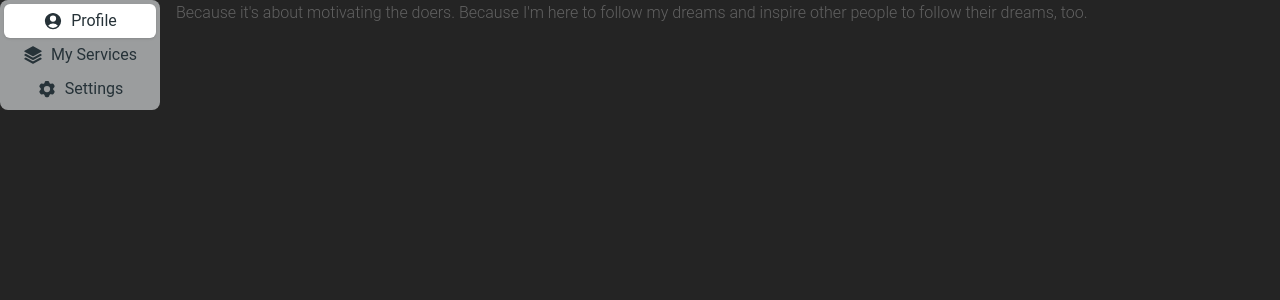
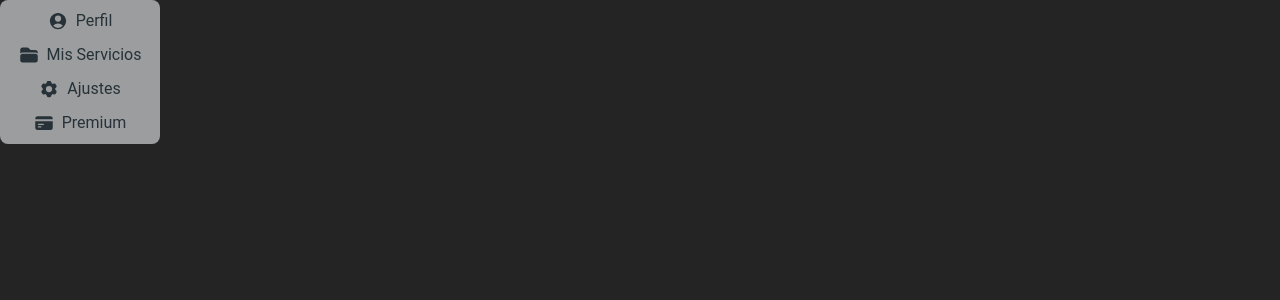
Before and after one commit to angeldvilla/skillHub-front, a React (Vite) app: page /my-profile in a window 1280 px wide. Shown: the top 300 px of the page. Built offline with nearby package versions, Linux system fonts and the light colour scheme.

Commit message:
PanelUser & Routes

```diff
--- a/src/App.jsx
+++ b/src/App.jsx
@@ -7,7 +7,11 @@ import JobDetail from "./components/JobDetail/JobDetail";
 import FormWorkCreated from "./components/FormWorkCreated/FormWorkCreated";
 import WorkPublications from "./components/WorkPublications/WorkPublications";
 import UnderDevelopment from "./components/UnderDevelopment/UnderDevelopment";
-import UserProfile from "./components/UserProfile/UserProfile";
+
+/* ROUTES PANEL USER*/
+import UserPanel from "./components/PanelUser/UserPanel";
+import Profile from "./components/PanelUser/Profile";
+import Settings from "./components/PanelUser/Settings";
 /* ------------------------------------------- */
 import { Routes, Route } from "react-router-dom";
 /* ------------------------------------------- */
@@ -22,13 +26,20 @@ function App() {
       <Route path="/jobdetail/:id" element={<JobDetail />} />
       <Route path="/CreateWork" element={<FormWorkCreated />} />
       <Route path="/Edit-Work/:id" element={<FormWorkCreated />} />
-      <Route path="/WorkPublications" element={<WorkPublications />} />
       <Route path="/terms-of-use" element={<UnderDevelopment />} />
       <Route path="/privacy-policies" element={<UnderDevelopment />} />
       <Route path="/cookies-policies" element={<UnderDevelopment />} />
       <Route path="/payment-policies" element={<UnderDevelopment />} />
       <Route path="/contact-us" element={<UnderDevelopment />} />
-      <Route path="/my-profile" element={<UserProfile />} />
+
+      {/* RUTAS ANIDADAS PARA EL PANEL DE PERFIL DE USUARIO */}
+      <Route path="/my-profile/" element={<UserPanel />}>
+        <Route path="user" element={<Profile />} />
+        <Route path="WorkPublications" element={<WorkPublications />} />
+        <Route path="settings" element={<Settings />} />
+      </Route>
+      {/* RUTAS ANIDADAS PARA EL PANEL DE PERFIL DE USUARIO */}
+
     </Routes>
   );
 }
--- /dev/null
+++ b/src/components/PanelUser/Profile.jsx
@@ -0,0 +1,5 @@
+import React from "react";
+
+export default function Profile() {
+  return <div>BIENVENIDO @NAME</div>;
+}
--- /dev/null
+++ b/src/components/PanelUser/Settings.jsx
@@ -0,0 +1,9 @@
+import React from "react";
+
+export default function Settings() {
+  return (
+    <div>
+      <h1>SETTINGS</h1>
+    </div>
+  );
+}
--- /dev/null
+++ b/src/components/PanelUser/UserPanel.jsx
@@ -0,0 +1,73 @@
+import React from "react";
+import { Link, Outlet, useLocation } from "react-router-dom";
+import Settings  from "./Settings";
+import {
+  Tabs,
+  TabsHeader,
+  TabsBody,
+  Tab,
+  TabPanel,
+} from "@material-tailwind/react";
+import {
+  FolderIcon,
+  UserCircleIcon,
+  Cog6ToothIcon,
+  CreditCardIcon
+} from "@heroicons/react/24/solid";
+
+export default function UserPanel() {
+
+  const location = useLocation();
+
+  const data = [
+    {
+      label: "Perfil",
+      value: "user",
+      icon: UserCircleIcon,
+      desc: `PANEL DE PERFIL`,
+    },
+    {
+      label: "Mis Servicios",
+      value: "WorkPublications",
+      icon: FolderIcon,
+      desc: `SERVICIOS PUBLICADOS POR EL USUARIO`,
+    },
+    {
+      label: "Ajustes",
+      value: "settings",
+      icon: Cog6ToothIcon,
+      desc: `EDITAR INFORMACION DE USUARIO`,
+    },
+    {
+        label: "Premium",
+        value: "memberShip",
+        icon: CreditCardIcon,
+        desc: `HAZTE MIEMBRO`,
+      },
+  ];
+  return (
+    <div className="flex">
+
+    <Tabs value={location.pathname} orientation="vertical">
+      <TabsHeader className="w-40">
+        {data.map(({ label, value, icon }) => (
+          <Link
+            to={`/my-profile/${value}`}
+            key={value}
+          >
+            <Tab key={value} value={`/my-profile/${value}`} className="place-items-end">
+              <div className="flex items-center gap-2">
+                {React.createElement(icon, { className: "w-5 h-5" })}
+                {label}
+              </div>
+            </Tab>
+          </Link>
+        ))}
+      </TabsHeader>
+    </Tabs>
+      <div className="flex-1">
+        <Outlet /> {/* Muestra el contenido de las rutas anidadas */}
+      </div>
+    </div>
+  );
+}
--- a/src/components/UserProfile/UserProfile.jsx
+++ /dev/null
@@ -1,62 +0,0 @@
-import React from "react";
-import { Link } from "react-router-dom";
-import {
-  Tabs,
-  TabsHeader,
-  TabsBody,
-  Tab,
-  TabPanel,
-} from "@material-tailwind/react";
-import {
-  Square3Stack3DIcon,
-  UserCircleIcon,
-  Cog6ToothIcon,
-} from "@heroicons/react/24/solid";
-
-export default function VerticalTabsWithIcon() {
-  const data = [
-    {
-      label: "Profile",
-      value: "profile",
-      icon: UserCircleIcon,
-      desc: `Because it's about motivating the doers. Because I'm here
-      to follow my dreams and inspire other people to follow their dreams, too.`,
-    },
-    {
-        label: "My Services",
-        value: "services",
-        icon: Square3Stack3DIcon
-    },
-    {
-      label: "Settings",
-      value: "settings",
-      icon: Cog6ToothIcon,
-      desc: `We're not always in the position that we want to be at.
-      We're constantly growing. We're constantly making mistakes. We're
-      constantly trying to express ourselves and actualize our dreams.`,
-    },
-  ];
-  return (
-    <Tabs value="profile" orientation="vertical">
-      <TabsHeader className="w-40">
-        {data.map(({ label, value, icon }) => (
-        <Link to={value === 'services' ? "/WorkPublications" : `/${value}`} key={value}>
-            <Tab key={value} value={value} className="place-items-start">
-                <div className="flex items-center gap-2">
-                {React.createElement(icon, { className: "w-5 h-5" })}
-                {label}
-                </div>
-            </Tab>
-        </Link>
-        ))}
-      </TabsHeader>
-      <TabsBody>
-        {data.map(({ value, desc }) => (
-          <TabPanel key={value} value={value} className="py-0">
-            {desc}
-          </TabPanel>
-        ))}
-      </TabsBody>
-    </Tabs>
-  );
-}
```
